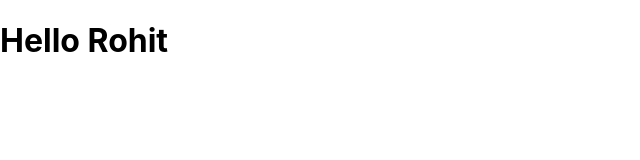
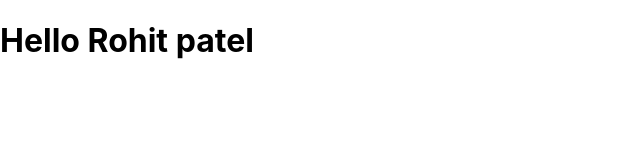
Before and after one commit to RohitPatel1122/my-app, a React (Create React App) app: page / in a window 1280 px wide. Shown: the top 160 px of the page, without its empty margins (0-640 px from the left). Built offline with nearby package versions, Linux system fonts and the light colour scheme.

Commit message:
Props concept used

```diff
--- a/src/App.js
+++ b/src/App.js
@@ -4,7 +4,7 @@
 function App() {
   return (
     <div>
-        <HelloWorld></HelloWorld>
+        <HelloWorld name = "Rohit patel"></HelloWorld>
     </div>
   );
 }
--- a/src/Components/HelloWorld.js
+++ b/src/Components/HelloWorld.js
@@ -1,8 +1,8 @@
 import React from "react";
 
-function HelloWorld(){
+function HelloWorld(props){
     return(
-        <h1>Hello Rohit</h1>
+        <h1>Hello {props.name}</h1>
     );
 }
 
```
